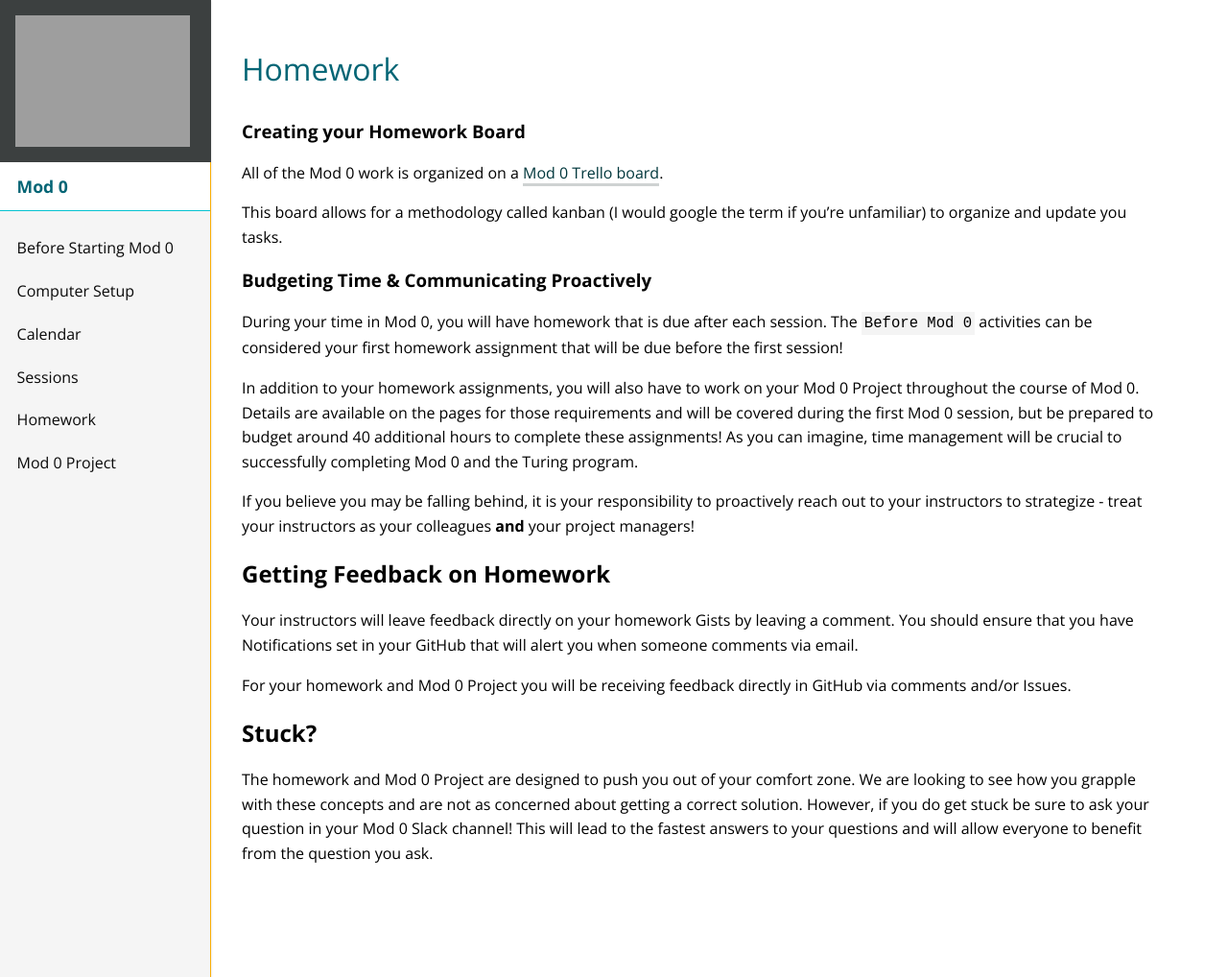
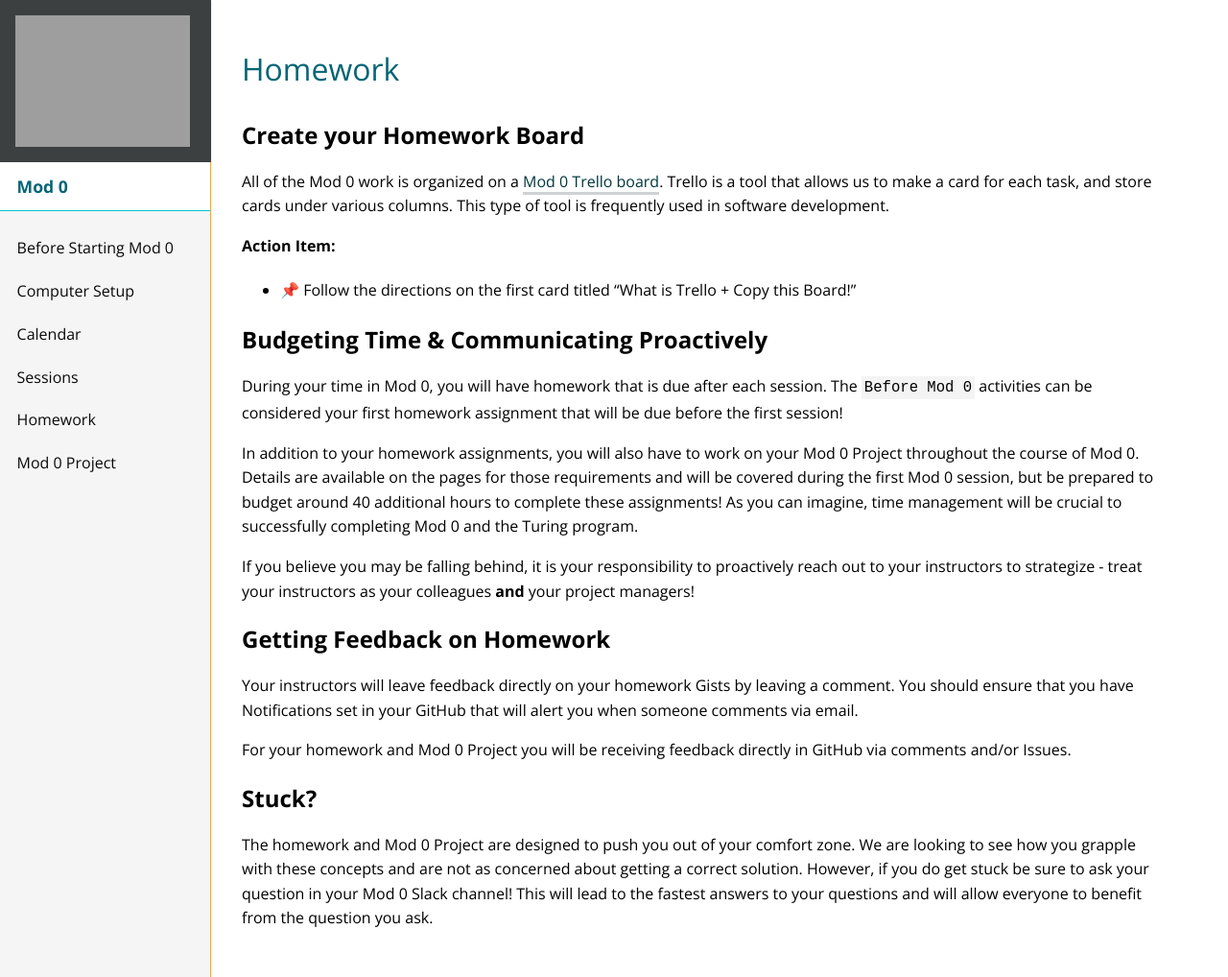
Before and after one commit to turingschool/mod-0-curriculum, a Jekyll site: the page built from homework/index.md, in a window 1280 px wide and 1018 px high. Shown: the whole window at 96% size. Built offline with Jekyll 4.4.1, drawn with Linux system fonts in a browser that asks for light colours; nearby versions of some CDN libraries.

Commit message:
Clarify expectations for Trello board

```diff
--- a/homework/index.md
+++ b/homework/index.md
@@ -3,13 +3,14 @@ layout: page
 title: Homework
 ---
 
-### Creating your Homework Board
+## Create your Homework Board
 
-All of the Mod 0 work is organized on a [Mod 0 Trello board](https://trello.com/b/2SkOztic/mod-0).
+All of the Mod 0 work is organized on a [Mod 0 Trello board](https://trello.com/b/2SkOztic/mod-0). Trello is a tool that allows us to make a card for each task, and store cards under various columns. This type of tool is frequently used in software development.
 
-This board allows for a methodology called kanban (I would google the term if you're unfamiliar) to organize and update you tasks.
+**Action Item:**
+- 📌 Follow the directions on the first card titled "What is Trello + Copy this Board!"
 
-### Budgeting Time & Communicating Proactively
+## Budgeting Time & Communicating Proactively
 
 During your time in Mod 0, you will have homework that is due after each session. The `Before Mod 0` activities can be considered your first homework assignment that will be due before the first session!
 
```
